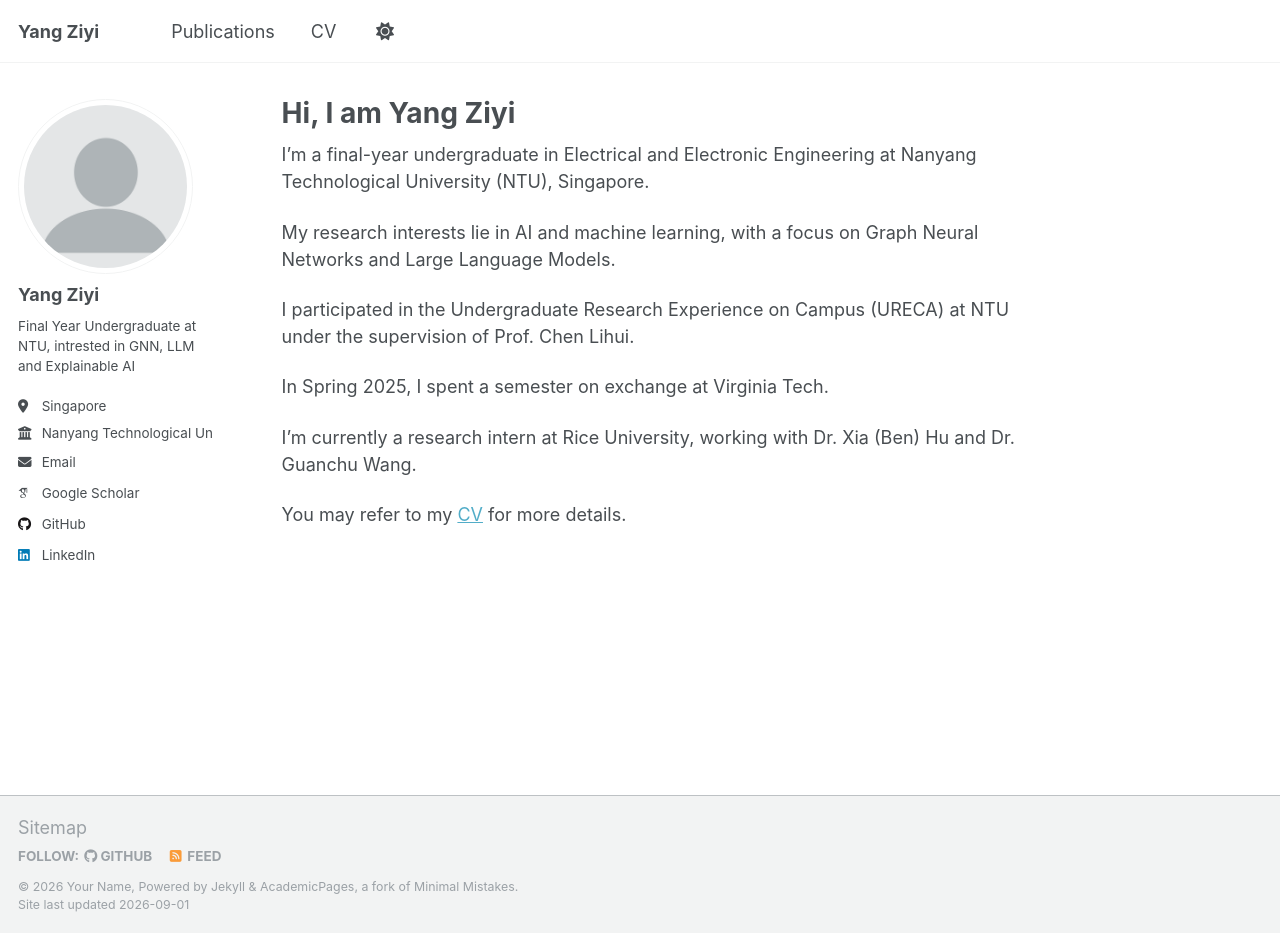
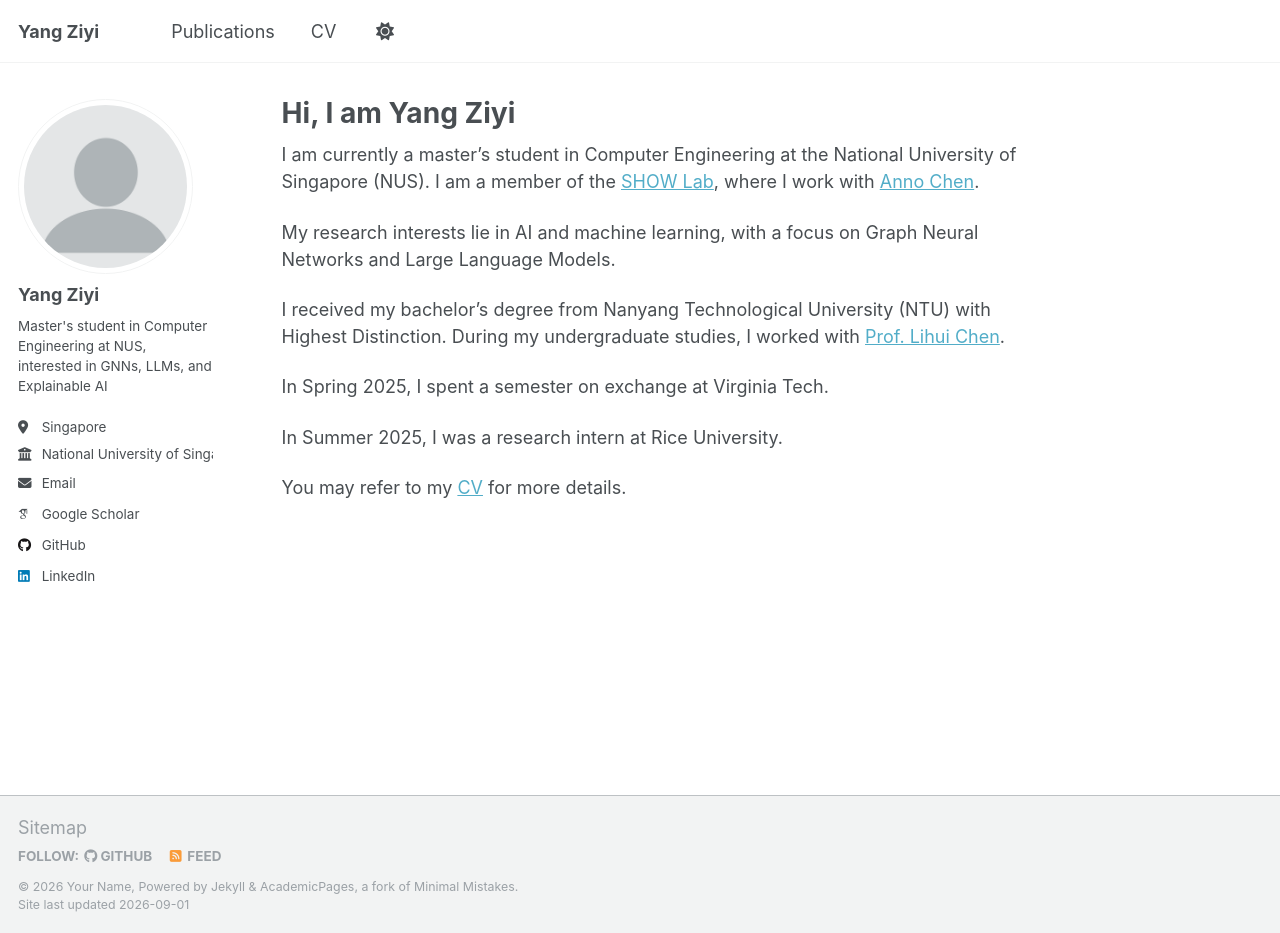
Before and after one commit to Ziyi510/Ziyi510.github.io, a Jekyll site: the page built from _pages/about.md, in a window 1280 px wide and 933 px high. Built offline with Jekyll 4.4.1, drawn with Linux system fonts in a browser that asks for light colours; some web fonts are replaced; a script that is not in the unit is left out.

Commit message:
Update academic profile and CV

```diff
--- a/_config.yml
+++ b/_config.yml
@@ -25,9 +25,9 @@ author:
   avatar           : "profile.png"
   name             : "Yang Ziyi"
   pronouns         : # example: "she/her"
-  bio              : "Final Year Undergraduate at NTU, intrested in GNN, LLM and Explainable AI"
+  bio              : "Master's student in Computer Engineering at NUS, interested in GNNs, LLMs, and Explainable AI"
   location         : "Singapore"
-  employer         : "Nanyang Technological University"
+  employer         : "National University of Singapore"
   uri              : # URL
   email            : "zyang025@e.ntu.edu.sg"
 
--- a/_pages/about.md
+++ b/_pages/about.md
@@ -7,14 +7,14 @@ redirect_from:
   - /about.html
 ---
 
-I’m a final-year undergraduate in Electrical and Electronic Engineering at Nanyang Technological University (NTU), Singapore.
+I am currently a master's student in Computer Engineering at the National University of Singapore (NUS). I am a member of the [SHOW Lab](https://sites.google.com/view/showlab), where I work with [Anno Chen](https://chenanno.github.io/).
 
 My research interests lie in AI and machine learning, with a focus on Graph Neural Networks and Large Language Models.
 
-I participated in the Undergraduate Research Experience on Campus (URECA) at NTU under the supervision of Prof. Chen Lihui.
+I received my bachelor's degree from Nanyang Technological University (NTU) with Highest Distinction. During my undergraduate studies, I worked with [Prof. Lihui Chen](https://dr.ntu.edu.sg/entities/person/Chen-Lihui).
 
 In Spring 2025, I spent a semester on exchange at Virginia Tech.
 
-I'm currently a research intern at Rice University, working with Dr. Xia (Ben) Hu and Dr. Guanchu Wang.
+In Summer 2025, I was a research intern at Rice University.
 
 You may refer to my [CV](/files/CV.pdf) for more details.
```
Also changed, not shown: 1 other file.
